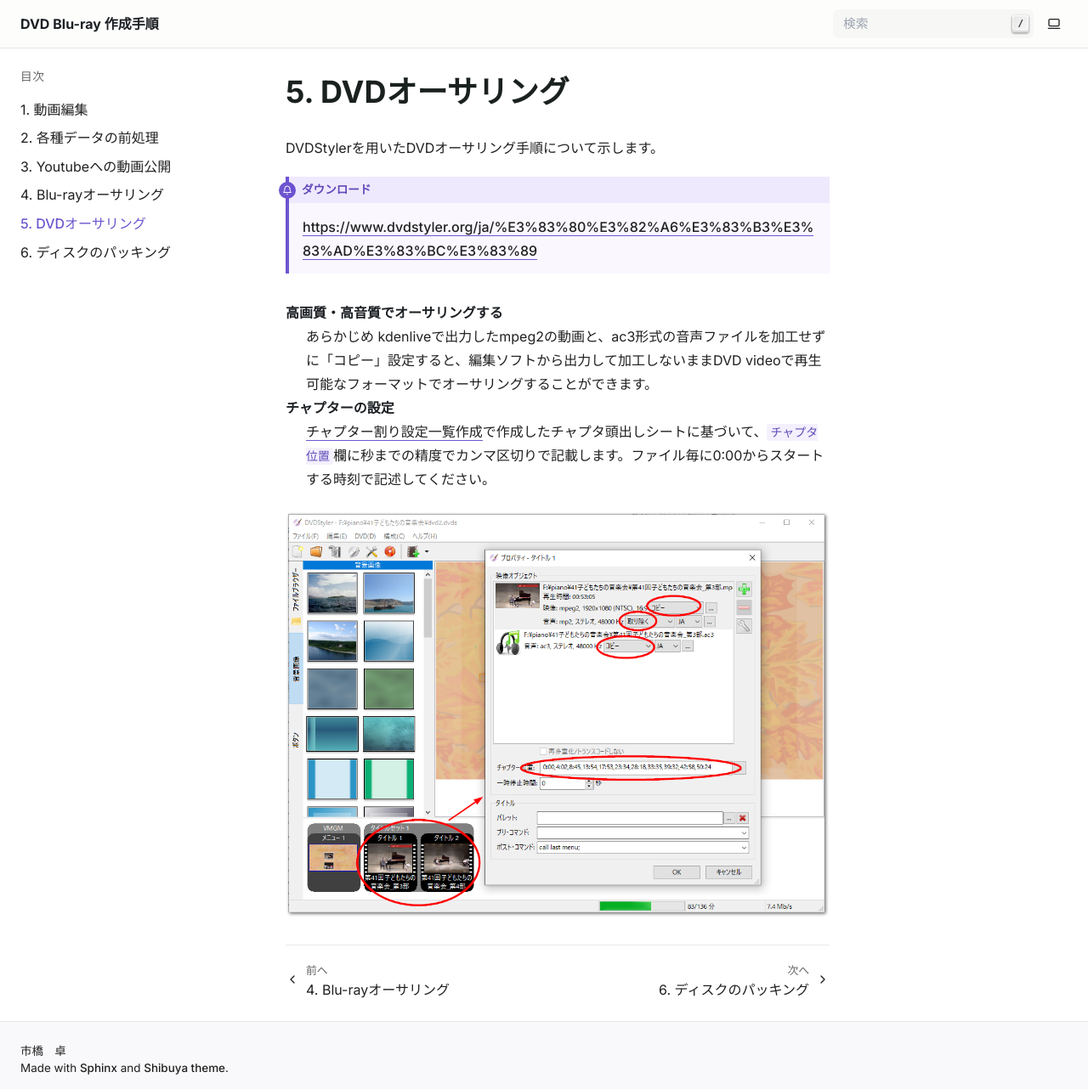
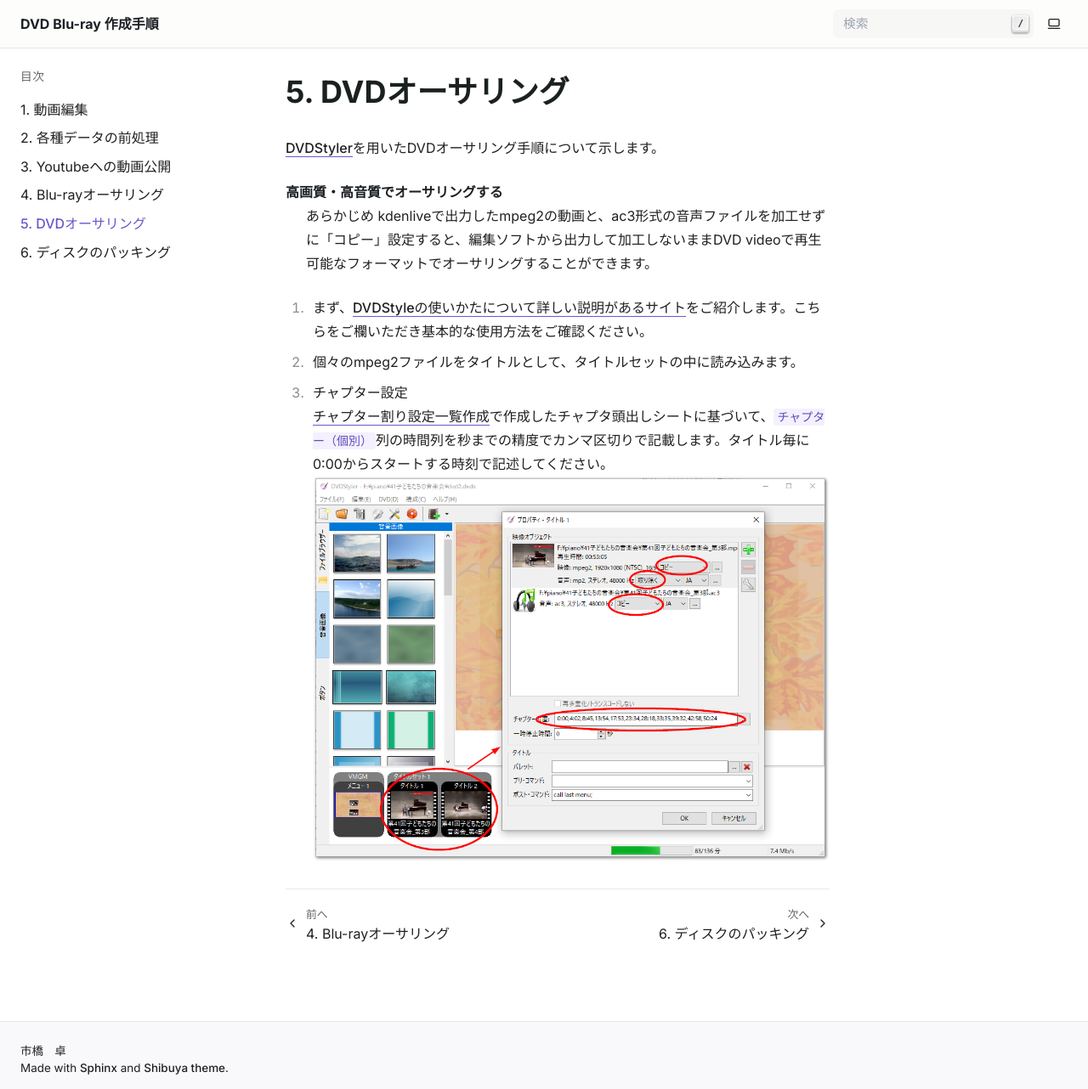
Before and after one commit to ta-ichihashi/howto_make_video, a Sphinx documentation site: the page built from source/dvd/index.md, in a window 1280 px wide and 1282 px high. Shown: the whole window at 85% size. Built offline with Sphinx 7.4.7, drawn with Linux system fonts in a browser that asks for light colours.

Commit message:
DVD章更新

````diff
--- a/source/dvd/index.md
+++ b/source/dvd/index.md
@@ -1,20 +1,13 @@
 # DVDオーサリング
 
-DVDStylerを用いたDVDオーサリング手順について示します。
-
-```{admonition} ダウンロード
-:tip:
-
-[https://www.dvdstyler.org/ja/%E3%83%80%E3%82%A6%E3%83%B3%E3%83%AD%E3%83%BC%E3%83%89](https://www.dvdstyler.org/ja/%E3%83%80%E3%82%A6%E3%83%B3%E3%83%AD%E3%83%BC%E3%83%89)
-```
-
-
-
+[DVDStyler](https://dvdstyler.com/)を用いたDVDオーサリング手順について示します。
 
 高画質・高音質でオーサリングする
     : あらかじめ kdenliveで出力したmpeg2の動画と、ac3形式の音声ファイルを加工せずに「コピー」設定すると、編集ソフトから出力して加工しないままDVD videoで再生可能なフォーマットでオーサリングすることができます。
 
-チャプターの設定
-    : {ref}`section_chapter_cue` で作成したチャプタ頭出しシートに基づいて、 `チャプタ位置` 欄に秒までの精度でカンマ区切りで記載します。ファイル毎に0:00からスタートする時刻で記述してください。
 
-![](assets/2024-09-07-12-32-50.png){align=center}
+1. まず、[DVDStyleの使いかたについて詳しい説明があるサイト](https://dvdfab.org/dvd/how-to-use-dvdstyler.htm)をご紹介します。こちらをご欄いただき基本的な使用方法をご確認ください。
+2. 個々のmpeg2ファイルをタイトルとして、タイトルセットの中に読み込みます。
+3. チャプター設定 \
+   {ref}`section_chapter_cue` で作成したチャプタ頭出しシートに基づいて、 `チャプター（個別）` 列の時間列を秒までの精度でカンマ区切りで記載します。タイトル毎に0:00からスタートする時刻で記述してください。
+   ![](assets/2024-09-07-12-32-50.png){align=center}
````
Also changed, not shown: source/blu-ray/index.md (+11 -0 lines).
